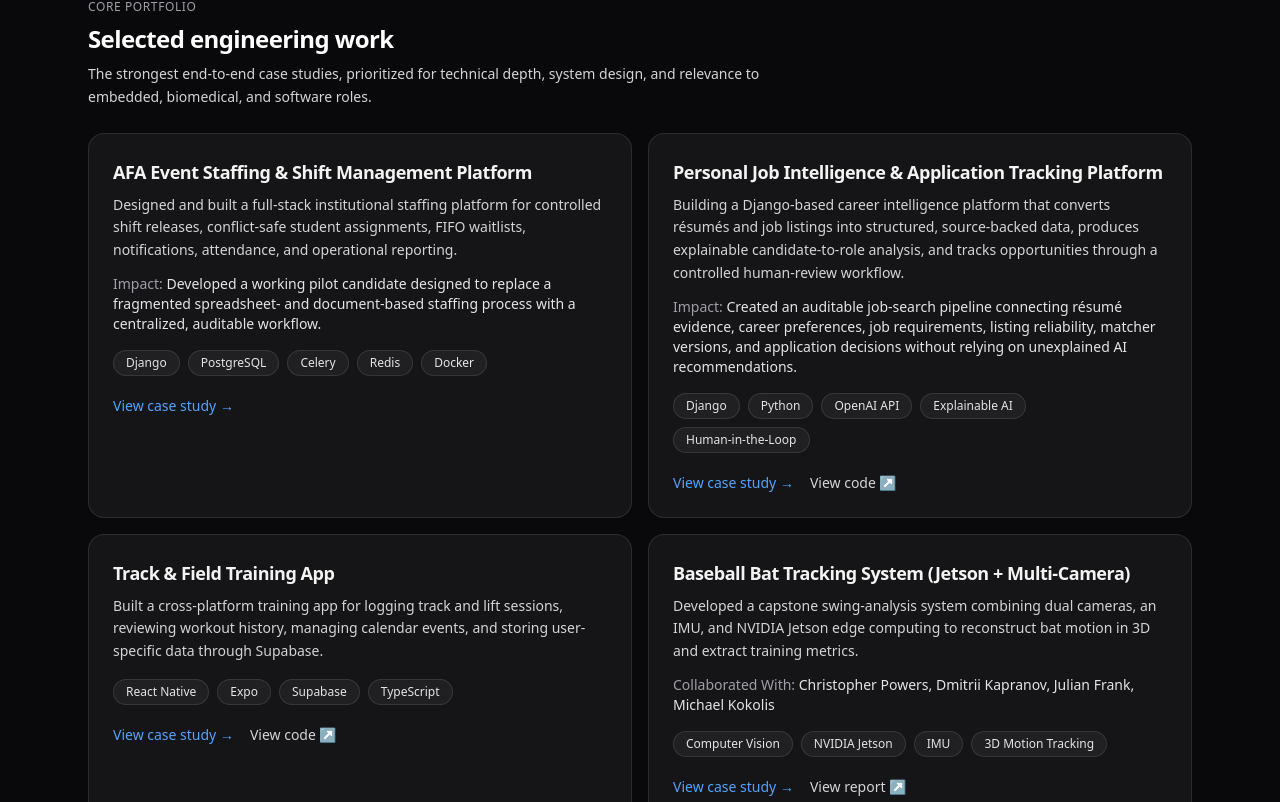
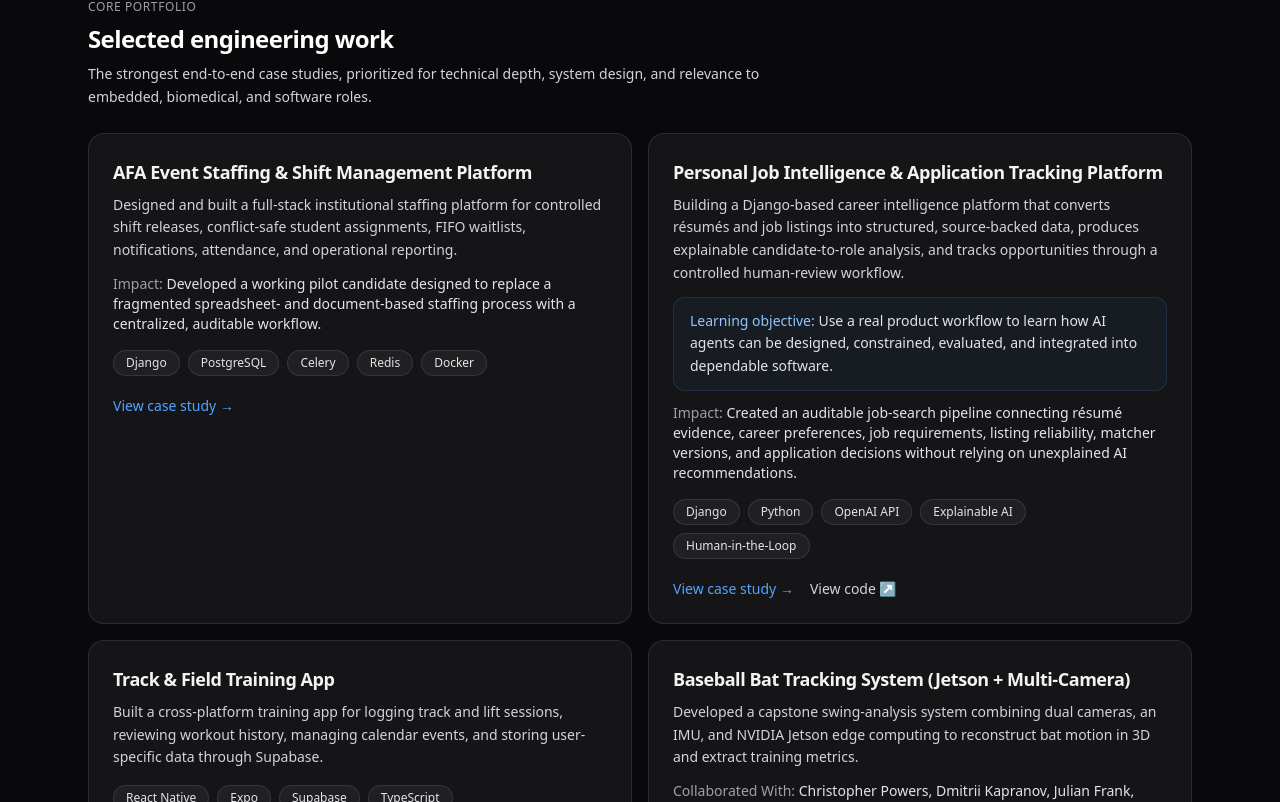
Before and after one commit to aprescod12/aprescod-portfolio-website, a Next.js app: page /projects in a window 1280 px wide. Shown: the part 678-1480 px from the top of the page. Built offline with nearby package versions, Linux system fonts and the light colour scheme.

Commit message:
Emphasize job agent learning objective

```diff
--- a/src/components/ProjectCard.tsx
+++ b/src/components/ProjectCard.tsx
@@ -6,6 +6,8 @@ import { getProjectLinkLabel, type Project } from "@/lib/projects";
 export default function ProjectCard({ project }: { project: Project }) {
   const resourceLabel = getProjectLinkLabel(project);
   const hasActions = Boolean(project.slug || (project.link && resourceLabel));
+  const isJobIntelligenceProject =
+    project.slug === "personal-job-intelligence-platform";
 
   return (
     <div
@@ -22,6 +24,14 @@ export default function ProjectCard({ project }: { project: Project }) {
       <p className="mt-2 text-sm leading-relaxed text-zinc-300">
         {project.description}
       </p>
+
+      {isJobIntelligenceProject ? (
+        <p className="mt-3 rounded-xl border border-blue-400/15 bg-blue-400/5 px-4 py-3 text-sm leading-relaxed text-zinc-200">
+          <span className="font-medium text-blue-300">Learning objective:</span>{" "}
+          Use a real product workflow to learn how AI agents can be designed,
+          constrained, evaluated, and integrated into dependable software.
+        </p>
+      ) : null}
 
       {project.impact ? (
         <p className="mt-3 text-sm text-zinc-200">
```
